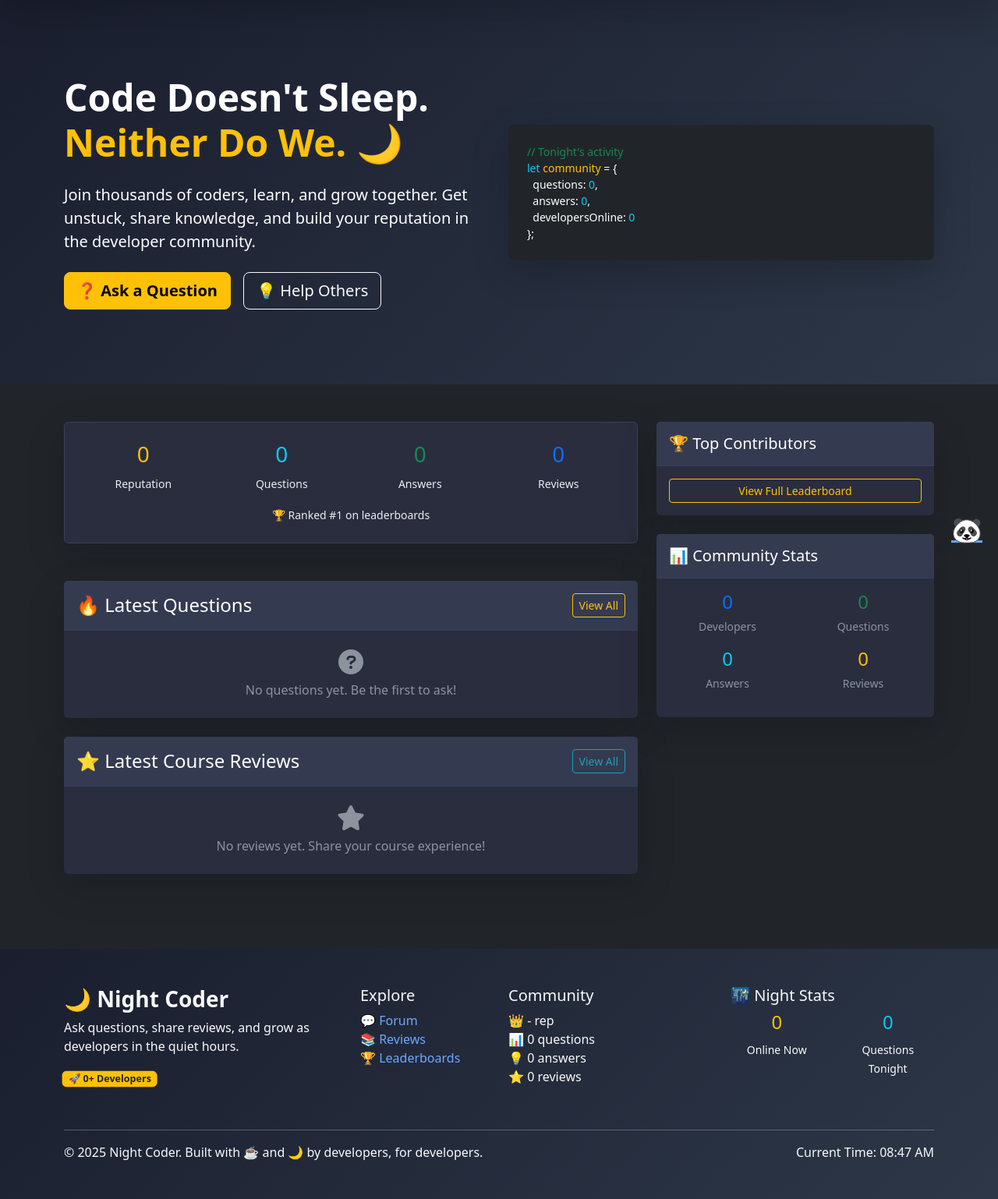
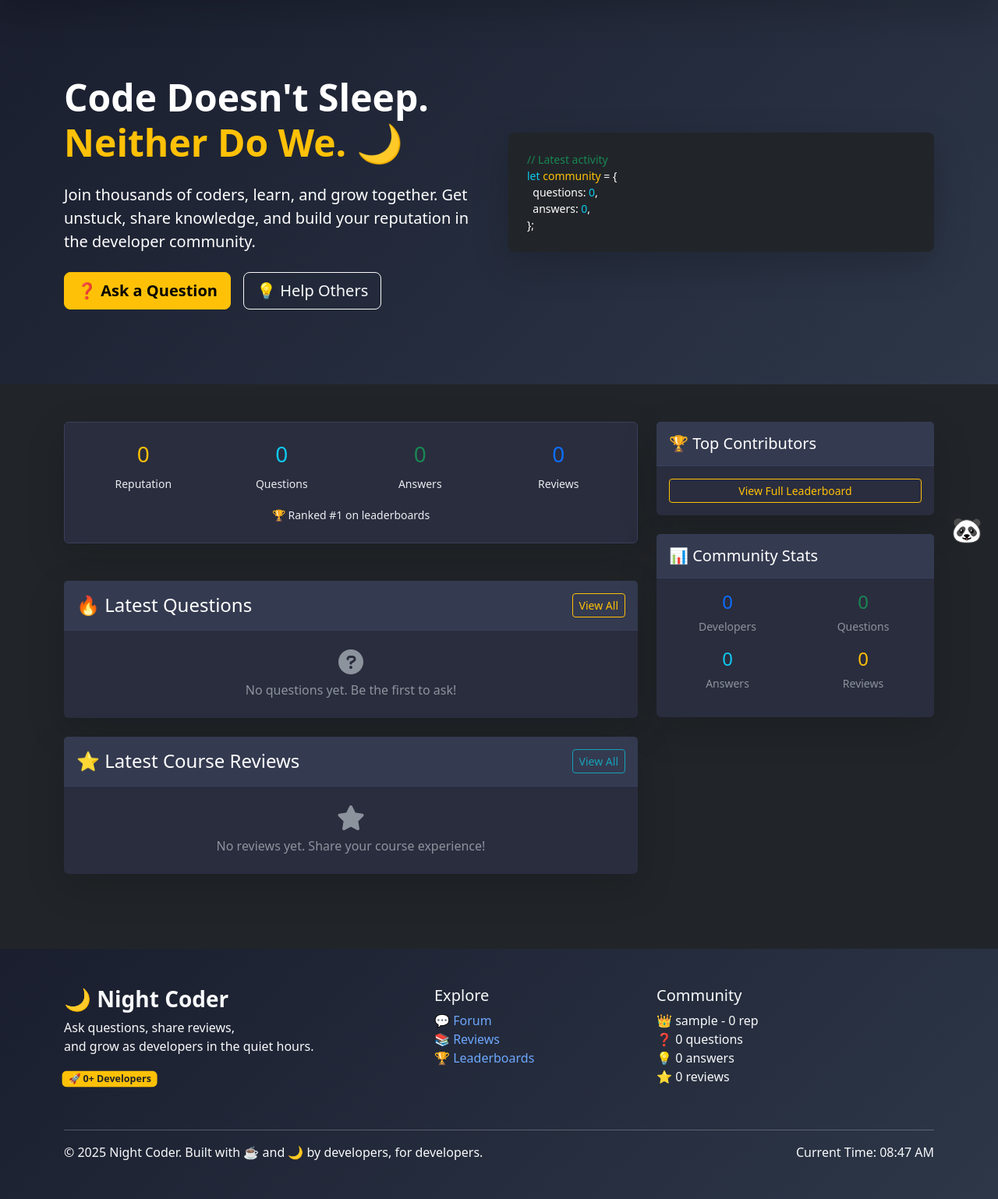
Before and after one commit to Tarasyonok/pet-project-forum, a Django app: page /en/ in a window 1280 px wide. Shown: the part 68-1606 px from the top of the page at 78% size. Run offline with Django 5.2, Linux system fonts and the light colour scheme; the visitor is signed in with stand-in values (Sample User, id 1); data comes from the database, SQL or seed files in the repository; data that the repository does not hold is empty.

Commit message:
✨ Add context processor for community stats in footer

```diff
--- /dev/null
+++ b/django_forum/core/context_processors.py
@@ -0,0 +1,21 @@
+from forum.models import Answer, Question
+from reviews.models import CourseReview
+from users.models import UserProfile
+
+
+def community_stats(request):
+    context = {}
+
+    context["total_questions"] = Question.objects.count()
+    context["total_answers"] = Answer.objects.count()
+    context["total_reviews"] = CourseReview.objects.count()
+
+    top_profile = UserProfile.objects.order_by("-reputation_points").first()
+    if top_profile:
+        context["top_user"] = top_profile.user.username
+        context["top_reputation"] = top_profile.reputation_points
+    else:
+        context["top_user"] = "No users yet"
+        context["top_reputation"] = 0
+
+    return context
--- a/django_forum/django_forum/settings.py
+++ b/django_forum/django_forum/settings.py
@@ -50,6 +50,7 @@
                 "django.template.context_processors.request",
                 "django.contrib.auth.context_processors.auth",
                 "django.contrib.messages.context_processors.messages",
+                "core.context_processors.community_stats",
             ],
         },
     },
--- a/django_forum/home/urls.py
+++ b/django_forum/home/urls.py
@@ -6,4 +6,5 @@
 
 urlpatterns = [
     path("", views.home_view, name="home"),
+    path("page-not-found", views.panda, name="panda"),
 ]
--- a/django_forum/home/views.py
+++ b/django_forum/home/views.py
@@ -33,10 +33,9 @@
         UserProfile.objects.select_related("user").filter(reputation_points__gt=0).order_by("-reputation_points")[:5]
     )
 
-    three_hours_ago = timezone.now() - timedelta(hours=3)
-    context["active_night_users"] = User.objects.filter(last_login__gte=three_hours_ago).count()
-    context["questions_tonight"] = Question.objects.filter(created_at__gte=three_hours_ago).count()
-    context["total_answers_tonight"] = Answer.objects.filter(created_at__gte=three_hours_ago).count()
+    day_ago = timezone.now() - timedelta(hours=24)
+    context["questions_tonight"] = Question.objects.filter(created_at__gte=day_ago).count()
+    context["total_answers_tonight"] = Answer.objects.filter(created_at__gte=day_ago).count()
 
     top_profile = UserProfile.objects.order_by("-reputation_points").first()
     if top_profile:
--- a/django_forum/templates/base.html
+++ b/django_forum/templates/base.html
@@ -41,6 +41,10 @@
             animation: bounce 2s infinite;
         }
 
+        .panda-emoji a {
+          text-decoration: none;
+        }
+
         @keyframes bounce {
             0%, 100% { transform: translateY(0); }
             50% { transform: translateY(-10px); }
--- a/django_forum/templates/home/home.html
+++ b/django_forum/templates/home/home.html
@@ -22,7 +22,7 @@
                 {% if not user.is_authenticated %}
                 <div class="d-flex gap-2 gap-md-3 flex-wrap">
                     <a href="{% url 'users:signup' %}" class="btn btn-warning btn-lg fw-bold hover-glow pulse">
-                        🚀 {% trans "Sign Up for Free" %}
+                        🚀 {% trans "Start Coding Free" %}
                     </a>
                     <a href="{% url 'forum:question_list' %}" class="btn btn-outline-light btn-lg hover-glow">
                         💬 {% trans "Browse Questions" %}
@@ -43,11 +43,10 @@
                 <div class="position-relative">
                     <div class="bg-dark rounded-3 p-3 p-md-4 shadow-lg">
                         <div class="text-monospace text-start small">
-                            <span class="text-success">// {% trans "Tonight's activity" %}</span><br>
+                            <span class="text-success">// {% trans "Latest activity" %}</span><br>
                             <span class="text-info">let</span> <span class="text-warning">community</span> = {<br>
                             &nbsp;&nbsp;questions: <span class="text-info">{{ latest_questions.count }}</span>,<br>
                             &nbsp;&nbsp;answers: <span class="text-info">{{ total_answers_tonight }}</span>,<br>
-                            &nbsp;&nbsp;developersOnline: <span class="text-info">{{ active_night_users }}</span><br>
                             };
                         </div>
                     </div>
--- a/django_forum/templates/includes/footer.html
+++ b/django_forum/templates/includes/footer.html
@@ -3,10 +3,10 @@
     <div class="container">
         <div class="row">
             <!-- Brand -->
-            <div class="col-lg-4 mb-4">
+            <div class="col-lg-5 mb-4">
                 <h3 class="fw-bold">🌙 {% trans "Night Coder" %}</h3>
                 <p class="text-light-50">
-                    {% trans "Ask questions, share reviews, and grow as developers in the quiet hours." %}
+                    {% trans "Ask questions, share reviews, <br> and grow as developers in the quiet hours." %}
                 </p>
                 <div class="mt-3">
                     <span class="badge bg-warning text-dark pulse">
@@ -16,7 +16,7 @@
             </div>
 
             <!-- Quick Links -->
-            <div class="col-lg-2 col-6 mb-4">
+            <div class="col-lg-3 col-6 mb-4">
                 <h5>{% trans "Explore" %}</h5>
                 <ul class="list-unstyled">
                     <li><a href="{% url 'forum:question_list' %}" class="text-light-50 text-decoration-none">💬 {% trans "Forum" %}</a></li>
@@ -30,13 +30,14 @@
                 <h5>{% trans "Community" %}</h5>
                 <ul class="list-unstyled">
                     <li class="text-light-50">👑 {{ top_user }} - {{ top_reputation }} {% trans "rep" %}</li>
-                    <li class="text-light-50">📊 {{ total_questions }} {% trans "questions" %}</li>
+                    <li class="text-light-50">❓ {{ total_questions }} {% trans "questions" %}</li>
                     <li class="text-light-50">💡 {{ total_answers }} {% trans "answers" %}</li>
                     <li class="text-light-50">⭐ {{ total_reviews }} {% trans "reviews" %}</li>
                 </ul>
             </div>
 
             <!-- Night Stats -->
+            <!--
             <div class="col-lg-3 mb-4">
                 <h5>🌃 {% trans "Night Stats" %}</h5>
                 <div class="row text-center">
@@ -50,6 +51,7 @@
                     </div>
                 </div>
             </div>
+            -->
         </div>
 
         <hr class="bg-light">
--- a/django_forum/templates/leaderboards/leaderboard.html
+++ b/django_forum/templates/leaderboards/leaderboard.html
@@ -255,7 +255,7 @@
             </div>
             {% else %}
             <!-- Join Community Card -->
-            <div class="card professional-card border-0 shadow-lg">
+            <div class="card professional-card border-0 shadow-lg mb-4">
                 <div class="card-body text-center p-4">
                     <i class="fas fa-trophy fa-2x text-warning mb-3"></i>
                     <h5 class="text-light mb-3">{% trans "Join the Leaderboard" %}</h5>
```
